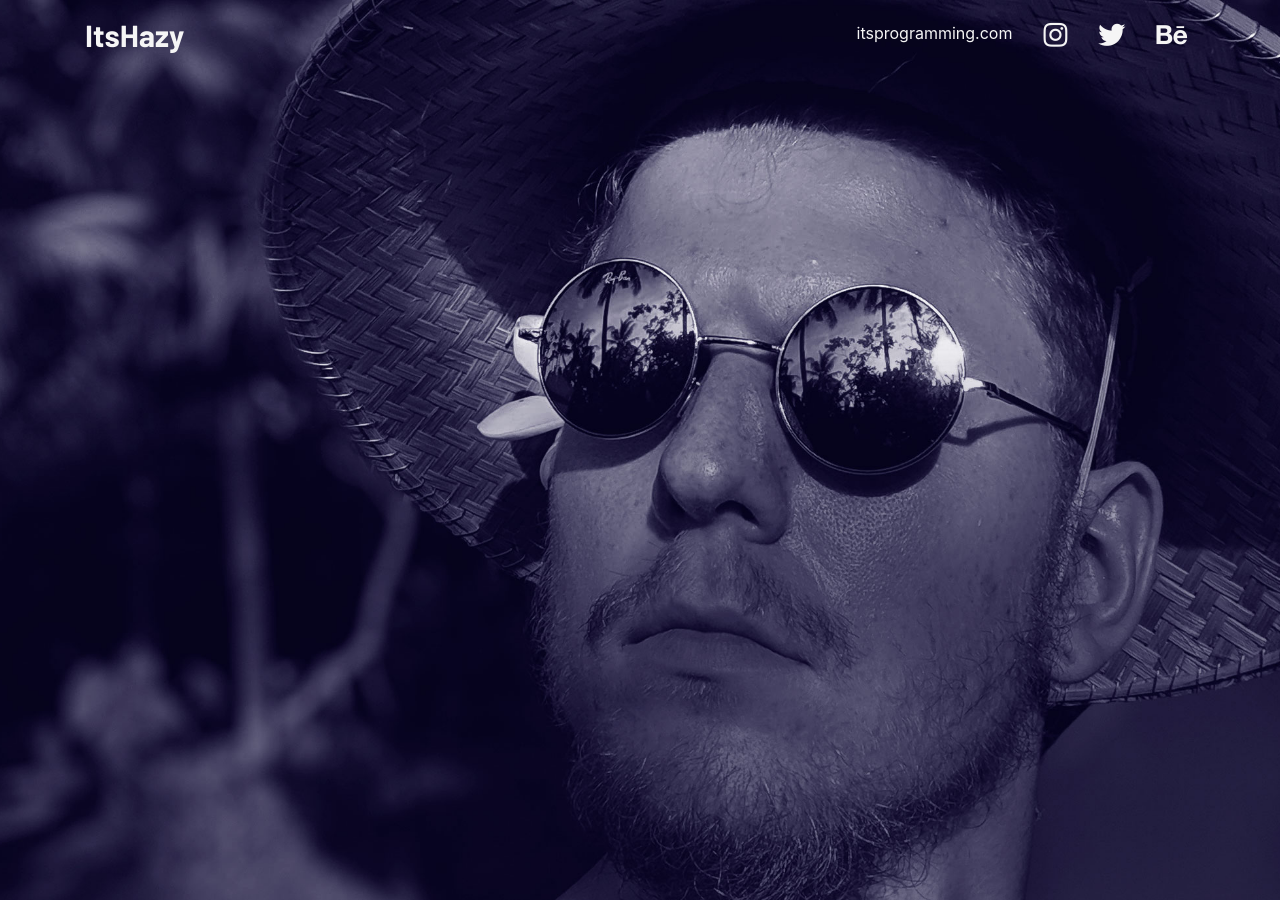
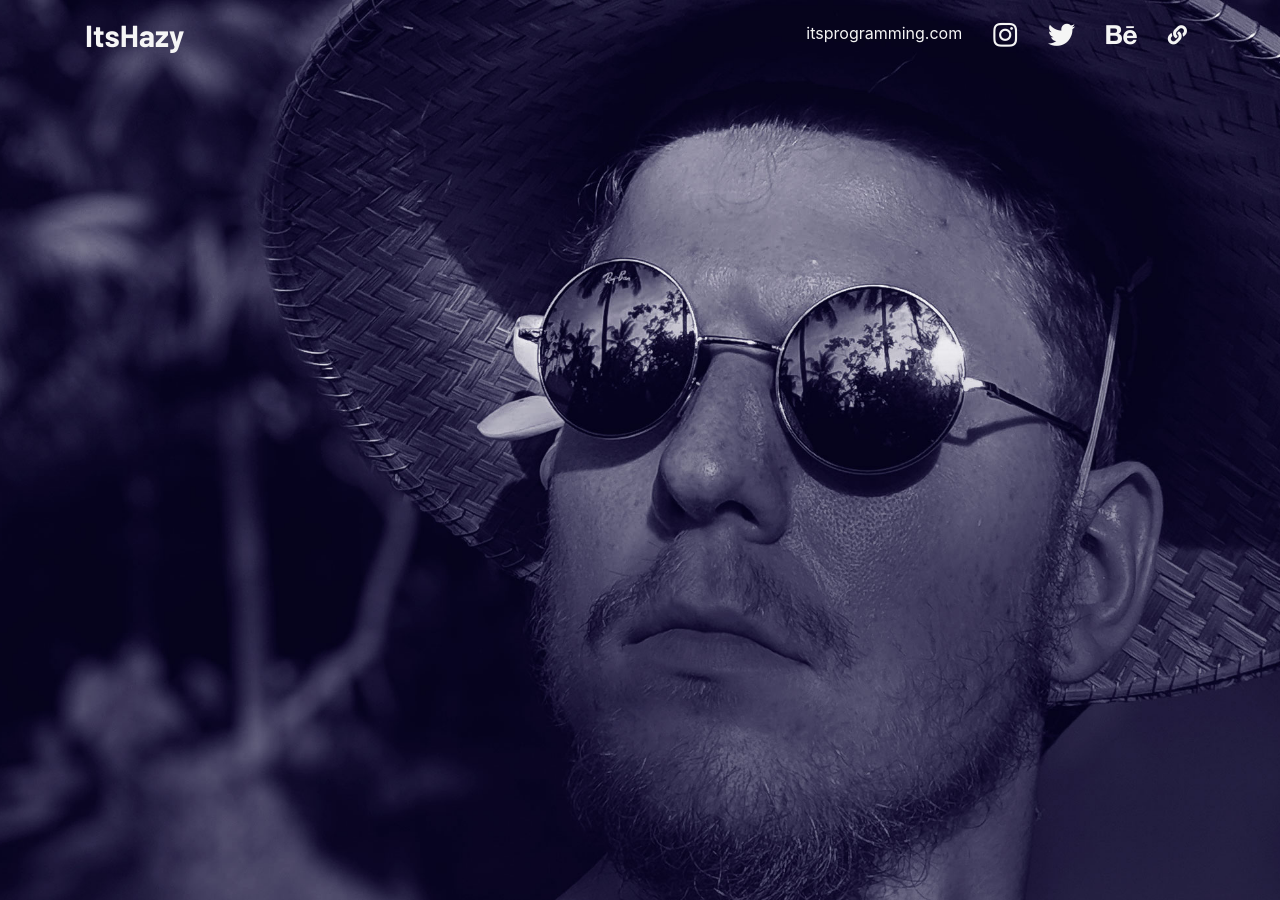
Before and after one commit to ohlookitshazy/ohlookitshazy, a Jekyll site: the page built from index.markdown, in a window 1280 px wide. Built offline with Jekyll 4.4.1, drawn with Linux system fonts in a browser that asks for light colours; nearby versions of some CDN libraries; comment, search, counter and statistics services are not loaded.

Commit message:
Added "links" page, nav link for it, cleaned up dead code

```diff
--- a/_includes/header.html
+++ b/_includes/header.html
@@ -1,15 +1,6 @@
-<!-- <header class="site-header" role="banner">
-
-  <div class="wrapper">
-    {%- assign default_paths = site.pages | map: "path" -%}
-    {%- assign page_paths = site.header_pages | default: default_paths -%}
-    <a class="site-title" rel="author" href="{{ "/" | relative_url }}"> ItsHazy</a>
-  </div>
-</header> -->
-
 <nav class="navbar navbar-expand-lg navbar-light bg-light">
   <div class="container">
-    <a class="navbar-brand" href="#">ItsHazy</a>
+    <a class="navbar-brand" href="/">ItsHazy</a>
     <button class="navbar-toggler" type="button" data-toggle="collapse" data-target="#navbarText"
       aria-controls="navbarText" aria-expanded="false" aria-label="Toggle navigation">
       <span class="navbar-toggler-icon"></span>
@@ -17,20 +8,23 @@
 
     <ul class="navbar-nav ml-auto">
       <li class="nav-item active">
-          <a class="nav-link" href="https://itsprogramming.com" target="_blank">itsprogramming.com <span class="sr-only">(current)</span></a>
+        <a class="nav-link" href="https://itsprogramming.com" target="_blank">itsprogramming.com <span
+            class="sr-only">(current)</span></a>
       </li>
       <li class="nav-item">
-          <a class="nav-link" href="https://www.instagram.com/ohlookitshazy" target="_blank"><i class="fab fa-instagram"></i></a>
+        <a class="nav-link" href="https://www.instagram.com/ohlookitshazy" target="_blank"><i
+            class="fab fa-instagram"></i></a>
       </li>
       <li class="nav-item">
         <a class="nav-link" href="https://twitter.com/OhLookItsHazy" target="_blank"><i class="fab fa-twitter"></i></a>
       </li>
       <li class="nav-item">
-          <a class="nav-link" href="https://www.behance.net/ohlookitshazy" target="_blank"><i class="fab fa-behance"></i></a>
+        <a class="nav-link" href="https://www.behance.net/ohlookitshazy" target="_blank"><i
+            class="fab fa-behance"></i></a>
       </li>
-        <!-- <li class="nav-item">
-          <a class="nav-link" href="#" target="_blank"><i class="fas fa-link"></i></a>
-        </li> -->
+      <li class="nav-item nav-links">
+        <a class="nav-link" href="/links"><i class="fas fa-link"></i></a>
+      </li>
     </ul>
   </div>
   </div>
--- a/_layouts/default.html
+++ b/_layouts/default.html
@@ -7,14 +7,14 @@
 
   {%- include header.html -%}
 
-  <!--
+
   <main class="page-content" aria-label="Content">
     <div class="wrapper">
 
       {{ content }}
     </div>
   </main>
--->
+
 
   <script src="https://code.jquery.com/jquery-3.4.1.slim.min.js"
     integrity="sha384-J6qa4849blE2+poT4WnyKhv5vZF5SrPo0iEjwBvKU7imGFAV0wwj1yYfoRSJoZ+n"
--- a/assets/main.scss
+++ b/assets/main.scss
@@ -39,7 +39,7 @@ body {
 }
 
 .fas {
-    font-size: 1.3rem;
+    font-size: 1.2rem;
 }
 
 .navbar-text {
@@ -49,3 +49,7 @@ body {
 .navbar-light .navbar-nav .active>.nav-link {
     color: #F5F5F5;
 }
+
+.nav-links {
+    padding-top: 3px;
+}
```
Also changed, not shown: links.markdown (added, +12 -0 lines). Lines whose indentation alone changed are shown as unchanged.
